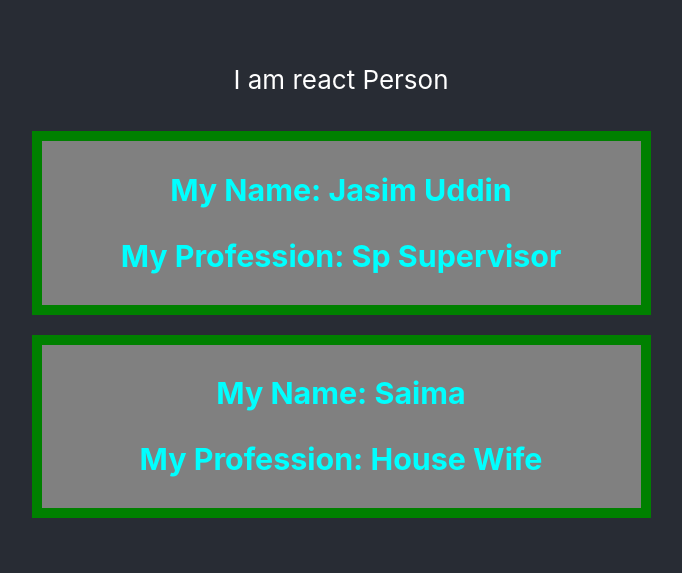
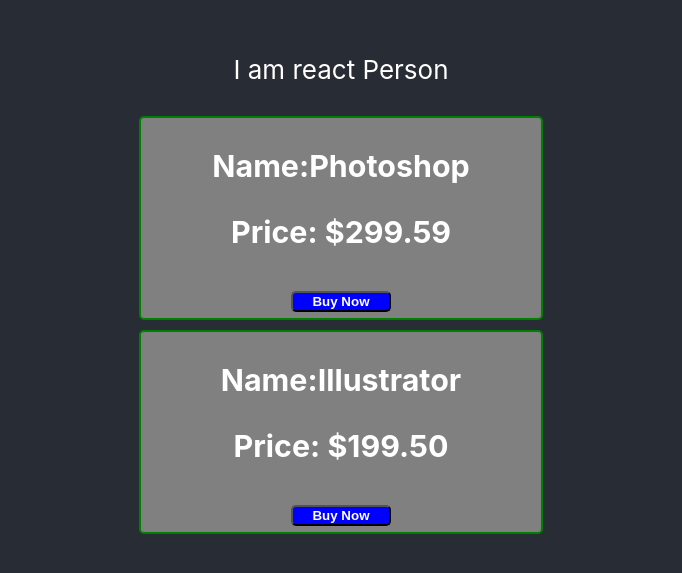
Before and after one commit to jasimuddin123/final-react-js, a React (Create React App) app: page / in a window 1280 px wide. Shown: the part 117-690 px from the top of the page, without its empty margins (299-981 px from the left). Built offline with nearby package versions, Linux system fonts and the light colour scheme.

Commit message:
Pass object to components and access object

```diff
--- a/src/App.js
+++ b/src/App.js
@@ -4,13 +4,20 @@
 
 function App() {
   const nayoks =['Jasim', 'Zahid Iqbal', 'Bapparaz', 'Sonabondu']
+  const products =[
+    {name:'Photoshop', price:'$299.59'},
+    {name:'Illustrator', price:'$199.50'},
+    {name:'Adobe', price:'$100.20'}
+
+  ]
   return (
     <div className="App">
       <header className="App-header">
         <p> I am react Person </p>
 
-        <Person name="Jasim Uddin" job="Sp Supervisor"></Person>
-        <Person name="Saima" job="House Wife"></Person>
+      <Product product={products[0]}></Product>
+      <Product product={products[1]}></Product>
+
 
 
 
@@ -18,14 +25,31 @@
     </div>
   );
 }
-function Person(props){
+function Product (props){
+  const productStyle ={
+    borderRadius:'5px',
+    backgroundColor:'gray',
+    height:'200px',
+    width:'400px',
+    float:'left',
+    border:'2px solid green',
+    margin:'5px'
+  }
+
+  const btnStyle ={
+    backgroundColor:'blue',
+    color:'#fff',
+    borderRadius:'5px',
+    width:'100px',
+    fontWeight:'bold'
+  }
+  const {name, price} = props.product;
   return(
-  <div style={{border:'10px solid green', color:'cyan', width:'599px', backgroundColor:'gray',margin:'10px'}}>
-
-    <h3> My Name: {props.name} </h3>
-    <h3>My Profession: {props.job} </h3>
-  </div>
-
+    <div style={productStyle}>
+      <h3>Name:{name}</h3>
+      <h3>Price: {price} </h3>
+      <button style={btnStyle}>Buy Now</button>
+    </div>
   )
 }
 
```
